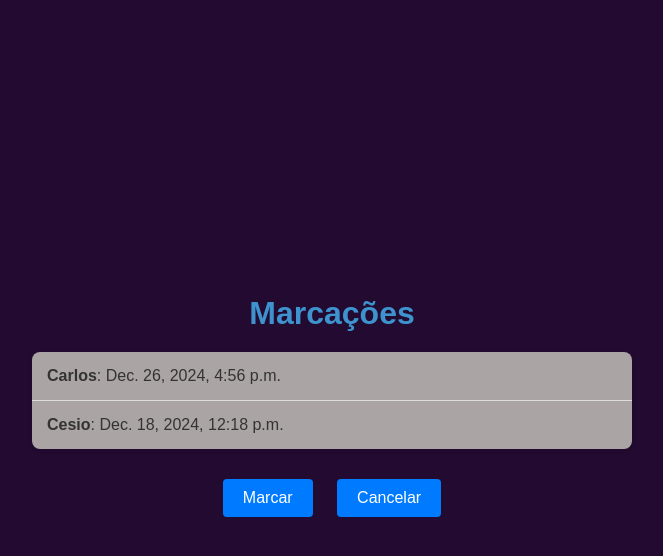
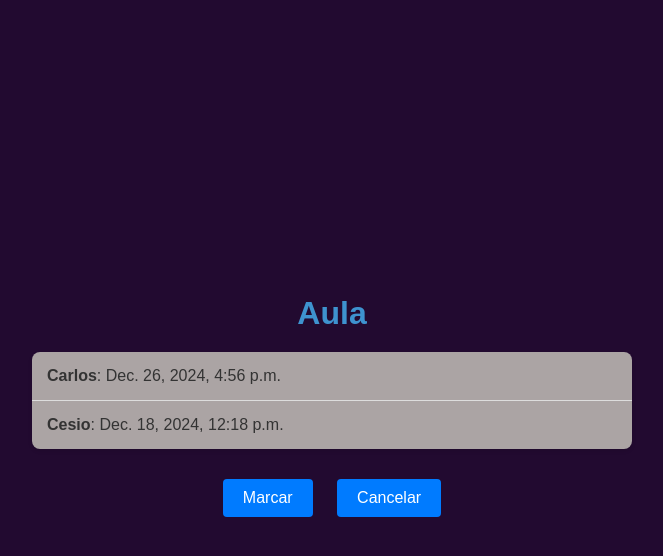
Before and after one commit to Cesio9020/Gin-sioJDC, a Django app: page /appointment/ in a window 1280 px wide. Shown: the top 556 px of the page, without its empty margins (308-971 px from the left). Run offline with Django 5.2, Linux system fonts and the light colour scheme; a user stored in the database is signed in; data comes from the database, SQL or seed files in the repository.

Commit message:
first commit

```diff
--- a/templates/appointment/appointment_list.html
+++ b/templates/appointment/appointment_list.html
@@ -90,7 +90,7 @@
     </style>
 </head>
 <body>
-    <h1>Marcações</h1>
+    <h1>Aula</h1>
     <ul>
         {% for appointment in appointments %}
             <li>
--- a/templates/appointment/create_appointment.html
+++ b/templates/appointment/create_appointment.html
@@ -105,7 +105,7 @@
         {% csrf_token %}
         <label for="date">Select Date and Time:</label>
         <input type="datetime-local" name="date" required>
-        <button type="submit">Create</button>
+        <button type="submit">criar</button>
     </form>
     <div class="back-link">
         <a href="{% url 'appointment_list' %}"></a>
--- a/templates/loged.html
+++ b/templates/loged.html
@@ -36,6 +36,7 @@
 
 			<div class="collapse navbar-collapse" id="ftco-nav">
 				<ul class="navbar-nav ml-auto">
+					<li class="nav-item active"><a href="admin/" class="nav-link" style="color: rgb(51, 207, 171);">Administração</a></li>
 					<li class="nav-item active"><a href="videos" class="nav-link" style="color: rgb(51, 207, 171);">videos</a></li>
 					<li class="nav-item"><a href="list" class="nav-link" style="color: aqua;">Privado</a></li>
 					<li class="nav-item"><a href="appointment/" class="nav-link" style="color: aqua;">Marcações</a></li>
```
Also changed, not shown: README.md.
